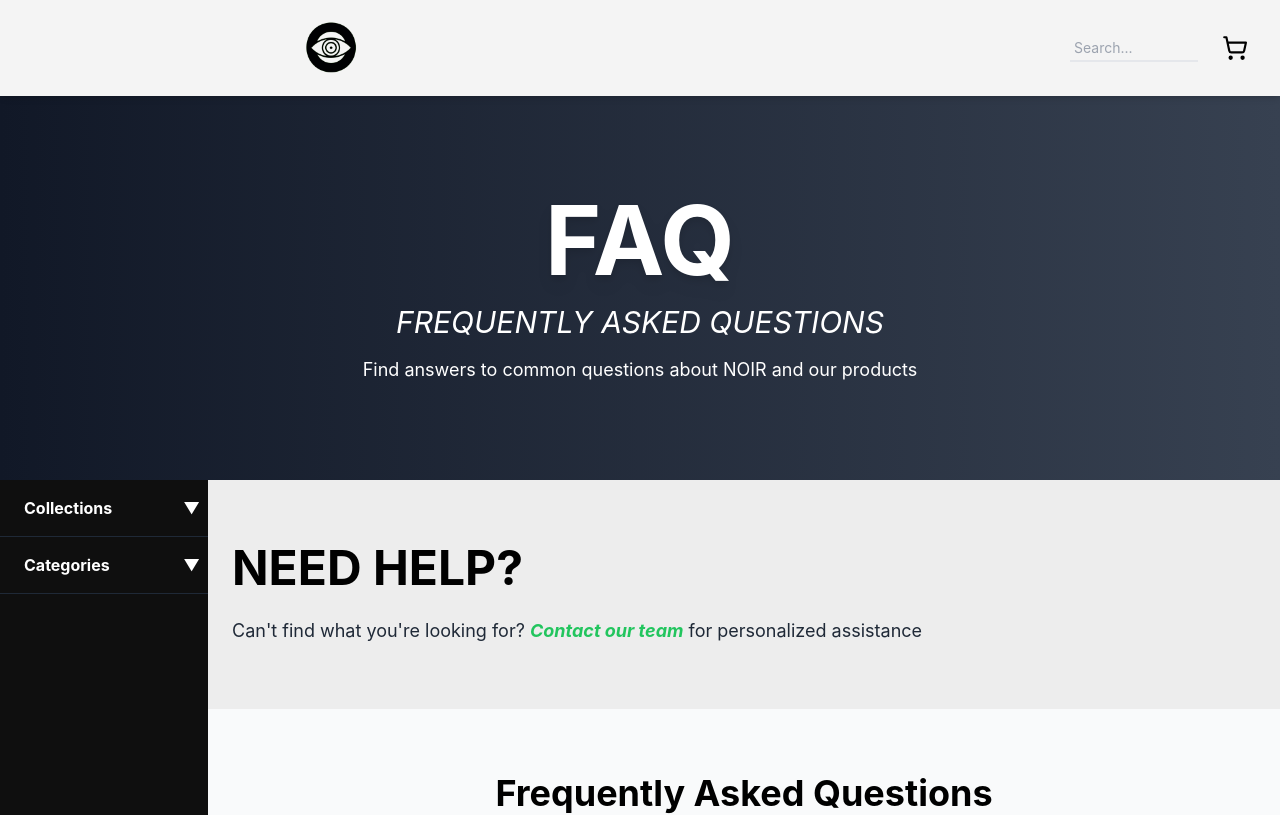
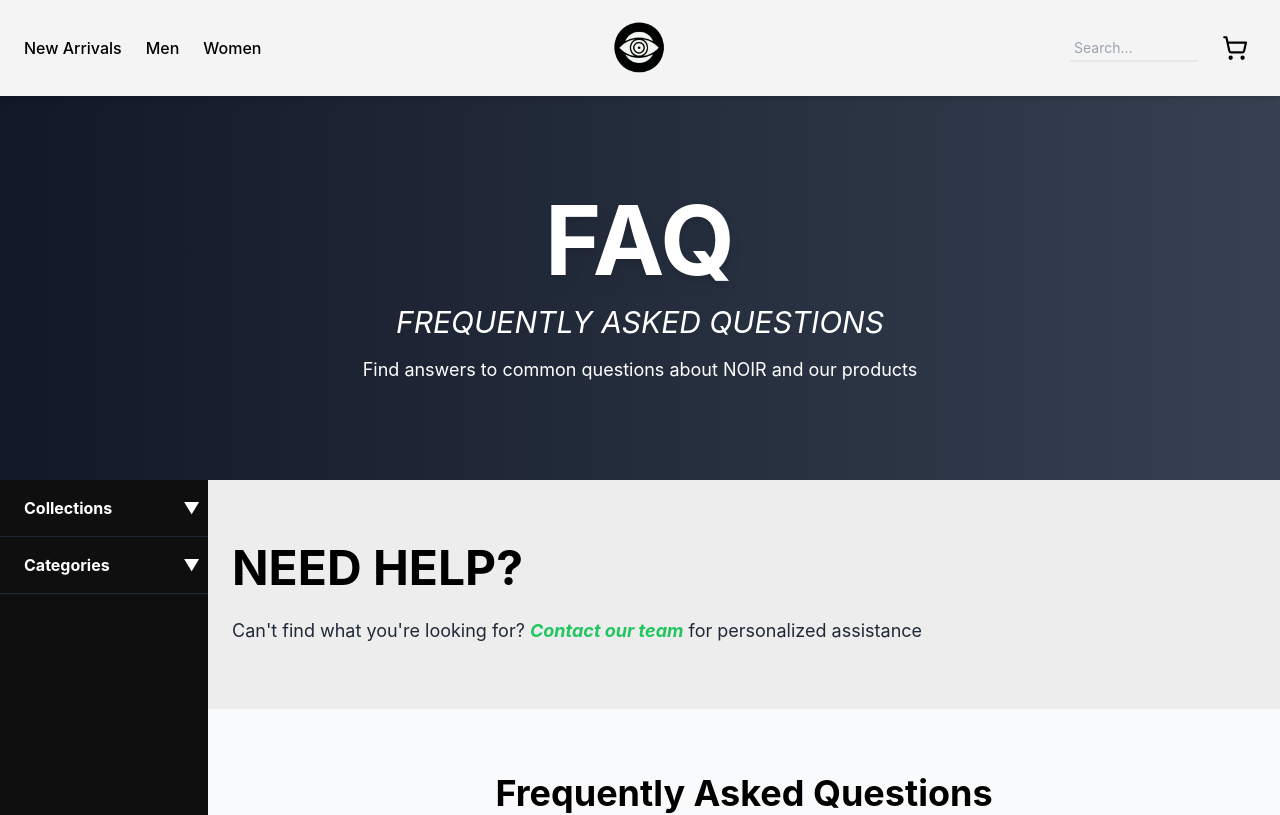
Before and after one commit to GuilhermeFerza/clothestore, a React (Vite) app in the folder Client/: page /faq in a window 1280 px wide. Shown: the top 815 px of the page. Built offline with nearby package versions, Linux system fonts and the light colour scheme.

Commit message:
feat: enhance Header component to conditionally render navigation items and toggle menu based on page state

```diff
--- a/Client/src/components/ui/Header.tsx
+++ b/Client/src/components/ui/Header.tsx
@@ -50,11 +50,39 @@
           isScrolled ? "bg-white/95 backdrop-blur-sm" : "bg-[#F4F4F4]"
         }`}
       >
-        <div className="lg:hidden">
-          <button onClick={onToggleMenu} className="p-2">
-            {isMenuOpen ? <X size={28} /> : <Menu size={28} />}
-          </button>
-        </div>
+        {!isFirstPage && (
+          <div className="lg:hidden">
+            <button onClick={onToggleMenu} className="p-2">
+              {isMenuOpen ? <X size={28} /> : <Menu size={28} />}
+            </button>
+          </div>
+        )}
+
+        {!isFirstPage && (
+          <nav
+            className={`hidden lg:flex flex-1 justify-start ${
+              isFirstPage ? "hidden" : ""
+            }`}
+          >
+            <ul className="flex items-center gap-6 text-base font-medium">
+              <li>
+                <Link to="/new-arrivals" className={navLinkClasses}>
+                  New Arrivals
+                </Link>
+              </li>
+              <li>
+                <Link to="/men" className={navLinkClasses}>
+                  Men
+                </Link>
+              </li>
+              <li>
+                <Link to="/women" className={navLinkClasses}>
+                  Women
+                </Link>
+              </li>
+            </ul>
+          </nav>
+        )}
 
         <div className="flex justify-center lg:flex-1">
           <Link to="/">
```
